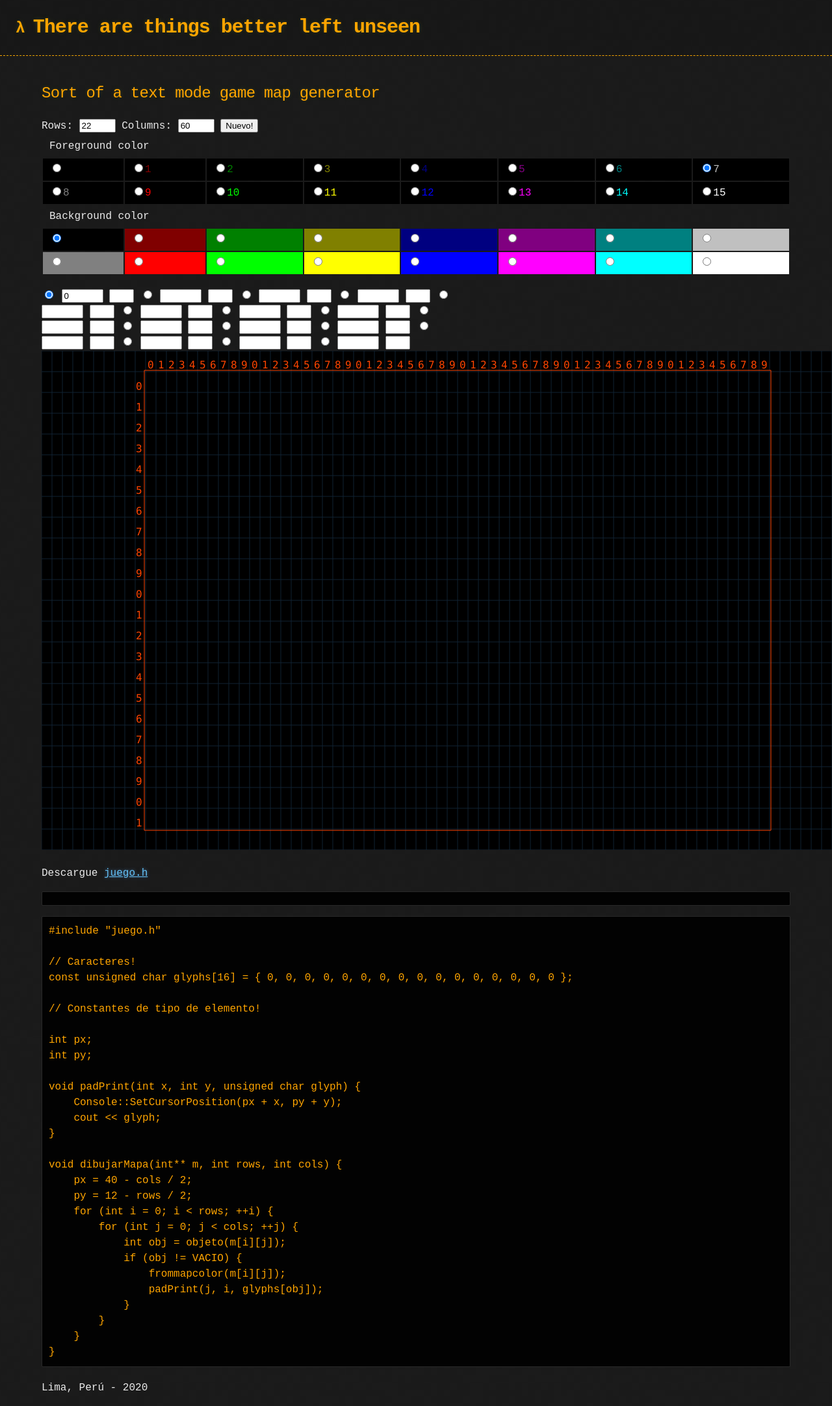
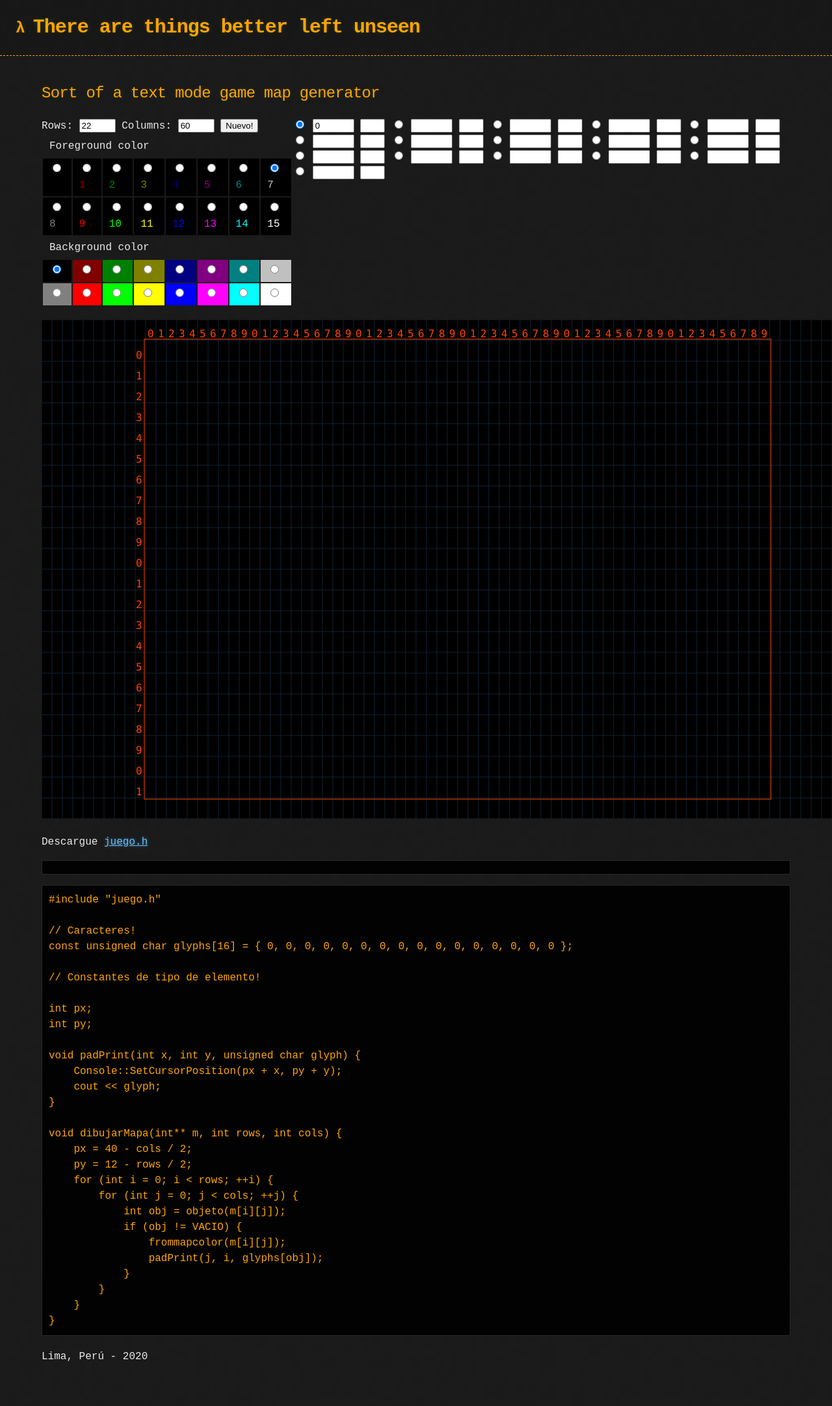
Before and after one commit to lmcanavals/lmcanavals.github.io, a Jekyll site: the page built from mapgen.html, in a window 1280 px wide. Shown: the whole page at 65% size. Built offline with Jekyll 4.4.1, drawn with Linux system fonts in a browser that asks for light colours; after the commit the page ends 2116 px from its top, so only the background shows below that.

Commit message:
Update mapgen.html

```diff
--- a/mapgen.html
+++ b/mapgen.html
@@ -20,8 +20,17 @@ colors:
   - White
 ---
 
+<style>
+  .tr {
+    display: table-row;
+  }
+  .tc {
+    display: table-cell;
+  }
+</style>
 <h2>Sort of a text mode game map generator</h2>
-<div style="width: 640px: float: left;">
+<div class="tr">
+  <div class="tc">
     <label for="rows">Rows: </label><input type="number" id="rows" value="22" min="10" max="24">
     <label for="cols">Columns: </label><input type="number" id="cols" value="60" min="20" max="80">
     <button id="nuevo">Nuevo!</button>
@@ -70,7 +79,7 @@ colors:
       </tr>
     </table>
   </div>
-<div style="width: 640px">
+  <div class="tc">
 {%- for i in (0..15) -%}
     <label for="code{{ i }}" style="width: 160px; inline: block;">
       <input type="radio" id="code{{ i }}" name="code" value=""{%- if i == 0 -%} checked{%- endif -%}>
@@ -79,6 +88,7 @@ colors:
     </label>
 {%- endfor -%}
   </div>
+</div>
 <canvas id="cnvs" width="1280" height="768"></canvas>
 <p>Descargue <a href="/dl/juego.h">juego.h</a></p>
 <pre><code id="map"></code></pre>
```
Lines whose indentation alone changed are shown as unchanged.
